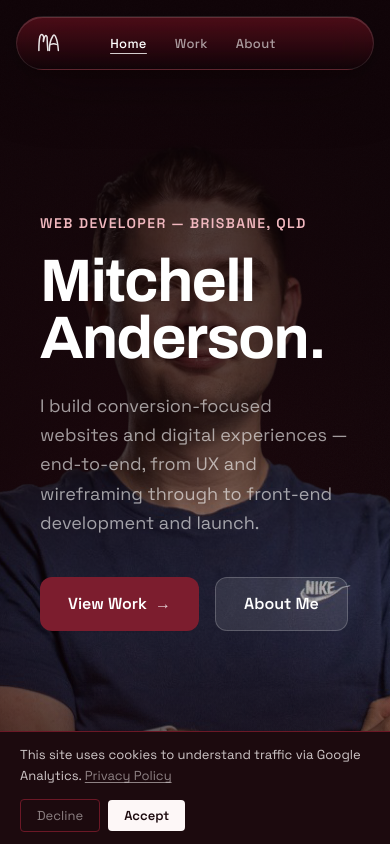
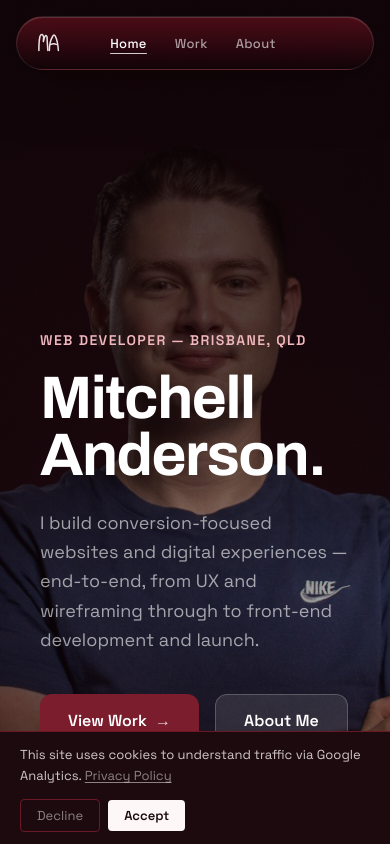
Before and after one commit to ando527/ma-portfolio, a Next.js app: page / in a window 390 px wide. Shown: the top 844 px of the page. Built offline with nearby package versions, Linux system fonts and the light colour scheme.

Commit message:
bottom aligned hero content on mobile

```diff
--- a/src/app/page.tsx
+++ b/src/app/page.tsx
@@ -77,8 +77,8 @@ export default function Home() {
           style={{ background: 'linear-gradient(160deg, rgba(16,4,8,0.72) 45%, rgba(16,4,8,0.25) 80%, transparent 100%)' }}
         />
 
-        {/* Text — vertically centred, left column */}
-        <div className="relative z-30 h-full flex flex-col justify-center px-10 md:px-16 lg:px-24">
+        {/* Text — bottom-aligned, left column */}
+        <div className="relative z-30 h-full flex flex-col justify-end pb-24 px-10 md:px-16 lg:px-24">
           <HeroContent />
         </div>
 
```
